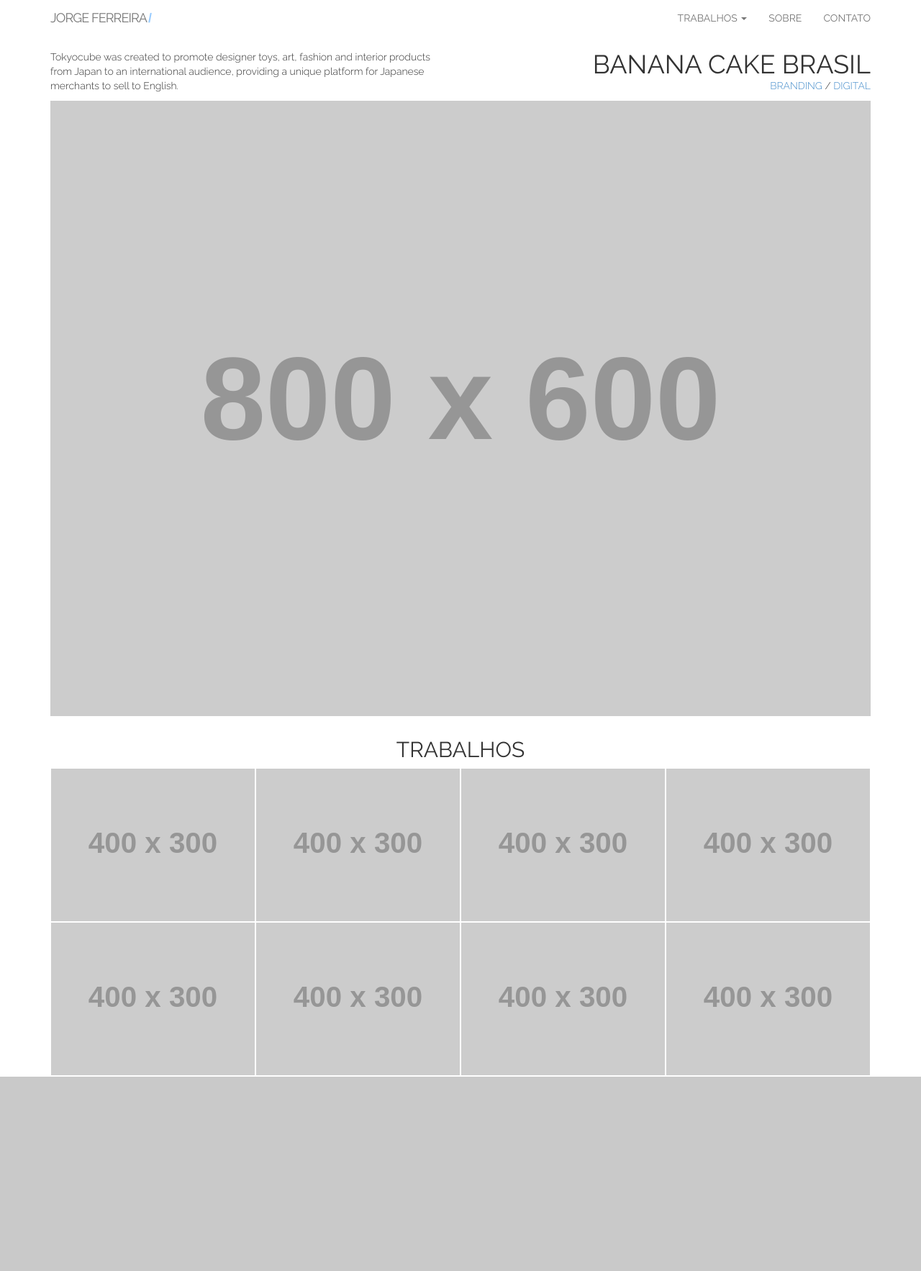
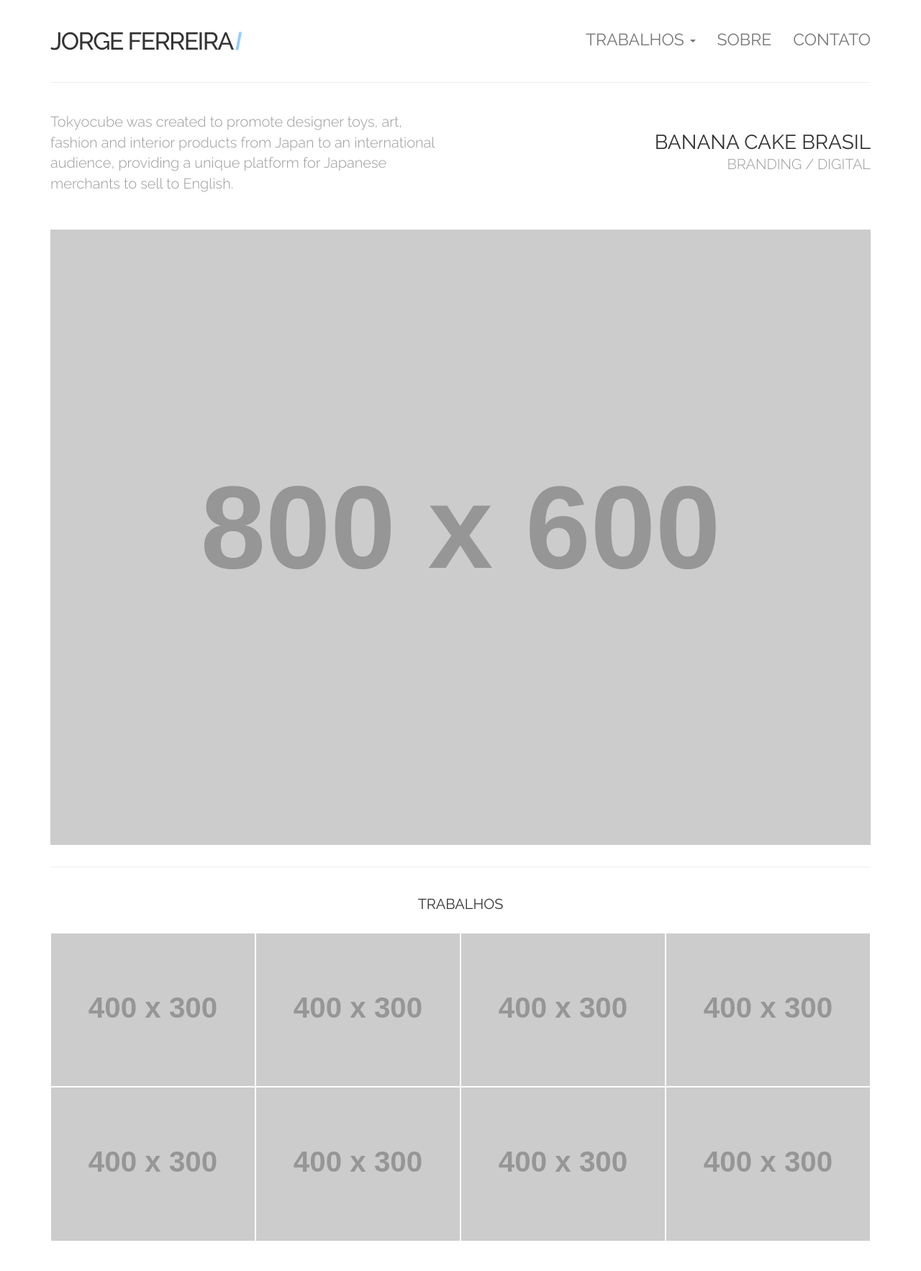
Before and after one commit to rdourado/jorgeferreira.me, a PHP site: page / in a window 1280 px wide. Shown: the whole page at 72% size. Before the commit the page ends 1496 px from the top, so only its background shows below. Run offline with PHP 8.4, Linux system fonts and the light colour scheme; grey boxes labelled with a size stand in for pictures from a placeholder-image service; some libraries are stand-ins or nearby versions.

Commit message:
CSS complete.

```diff
--- a/static/css/styles.css
+++ b/static/css/styles.css
@@ -3032,34 +3032,68 @@ td.visible-print {
   th.hidden-print,
   td.hidden-print {
     display: none !important; } }
+body {
+  padding-bottom: 40px; }
+
 #about {
   background: #333333;
+  color: white;
+  font-family: "Raleway", sans-serif;
+  font-weight: 300; }
+  #about a {
     color: white; }
 
-.about {
+.navbar-nav a {
+  background: none !important;
   font-family: "Raleway", sans-serif;
-  font-size: 1.42857em;
-  font-weight: 300; }
-
-.navbar {
+  text-transform: uppercase; }
+
+.navbar-header {
+  height: auto;
+  margin-left: 15px;
+  margin-right: 15px; }
+
+.navbar-default {
   background: none;
-  border: 0 none; }
-
-.logo {
+  border: 0 none;
+  margin-bottom: -15px; }
+  .navbar-default .navbar-brand {
+    color: #333333;
     font-family: "Raleway", sans-serif;
-  font-weight: 400;
+    font-weight: 500;
+    height: auto;
     letter-spacing: -0.05em;
-  text-transform: uppercase; }
-  .logo:after {
+    line-height: 1em;
+    padding-bottom: 20px;
+    padding-left: 0;
+    padding-top: 20px;
+    text-transform: uppercase;
+    white-space: nowrap; }
+    .navbar-default .navbar-brand:after {
       color: #99ccff;
       content: "/";
       font-family: "Helvetica", sans-serif;
       font-weight: bold;
       margin-left: 0.1em; }
-
-.nav a {
-  font-family: "Raleway", sans-serif;
-  text-transform: uppercase; }
+  .navbar-default .navbar-toggle {
+    background: none !important;
+    border: 0 none;
+    border-radius: 0;
+    margin-bottom: 20px -3;
+    margin-right: 0;
+    margin-top: 23px;
+    padding: 0; }
+    .navbar-default .navbar-toggle .icon-bar {
+      background: #333333;
+      border-radius: 0;
+      height: 6px;
+      width: 30px; }
+  .navbar-default .navbar-collapse {
+    border-top: 0 none; }
+
+.dropdown-menu {
+  margin-right: 11px;
+  white-space: nowrap; }
 
 .heading {
   font-family: "Raleway", sans-serif;
@@ -3067,6 +3101,10 @@ td.visible-print {
   text-align: center;
   text-transform: uppercase; }
 
+.job-header {
+  margin-bottom: 1.5em;
+  margin-top: 1.5em; }
+
 .p-name,
 .p-category {
   font-family: "Raleway", sans-serif;
@@ -3074,14 +3112,20 @@ td.visible-print {
   text-transform: uppercase; }
 
 .p-name {
+  color: #333333;
   font-weight: 400; }
 
 .p-category {
+  color: #999999;
   font-weight: 300; }
+  .p-category a {
+    color: #999999; }
 
 .p-summary {
+  color: #999999;
   font-family: "Raleway", sans-serif;
-  font-weight: 300; }
+  font-weight: 300;
+  padding-bottom: 1em; }
 
 .e-content img {
   width: 100%; }
@@ -3115,8 +3159,133 @@ td.visible-print {
       float: left;
       width: 25%; } }
 
+.popover {
+  background: white;
+  border: 1px solid #eeeeee;
+  border-radius: 0;
+  margin-top: 50% !important;
+  padding: 1em 0.8em 0.8em;
+  pointer-events: none;
+  text-align: right;
+  text-transform: uppercase; }
+  .popover .arrow {
+    display: none; }
+
+.popover-title,
+.popover-content {
+  font-family: "Raleway", sans-serif; }
+
+.popover-title {
+  background: none;
+  border: 0 none;
+  padding: 0 0 2px; }
+
+.popover-content {
+  padding: 2px 0 0; }
+
+@media (max-width: 479px) {
+  #about {
+    font-size: 1.02857em;
+    padding: 2em 0; }
+
+  .about {
+    padding-bottom: 1em; }
+
+  .navbar-default .navbar-brand {
+    font-size: 1.48571em; }
+  .navbar-default .navbar-toggle .icon-bar {
+    height: 4px;
+    width: 26px; }
+    .navbar-default .navbar-toggle .icon-bar + .icon-bar {
+      margin-top: 3px; }
+
+  .heading {
+    font-size: 1.6em; }
+
+  .p-name {
+    font-size: 1.6em; }
+
+  .p-category {
+    font-size: 1.14286em; }
+
+  .p-summary {
+    font-size: 1.14286em; }
+
+  .popover {
+    font-size: 0.71429em;
+    margin-left: 0 !important;
+    margin-top: 0 !important; } }
+@media (min-width: 480px) {
+  #about {
+    font-size: 1.28571em;
+    padding: 2em 0; }
+
+  .about {
+    padding-bottom: 1em; }
+
+  .navbar-default .navbar-brand {
+    font-size: 2.42857em; }
+
+  .heading {
+    font-size: 2em; }
+
+  .p-name {
+    font-size: 2em; }
+
+  .p-category {
+    font-size: 1.42857em; }
+
+  .p-summary {
+    font-size: 1.42857em; }
+
+  .popover {
+    margin-left: 10px !important;
+    white-space: nowrap; }
+
+  .popover-title {
+    font-size: 1.28571em; }
+
+  .popover-content {
+    font-size: 1em; } }
 @media (min-width: 768px) {
+  .about {
+    padding-bottom: 0; }
+
+  .navbar-nav,
+  .navbar-default {
+    padding-top: 20px; }
+
+  .navbar-nav > li > a {
+    padding-bottom: 5px;
+    padding-top: 5px; }
+
+  .job-header,
+  .p-summary {
+    margin: 20px 0; }
+
+  .p-name {
+    padding-top: 1em; }
+
   .p-name,
   .p-category,
   .dropdown-menu {
-    text-align: right; } }
+    text-align: right; }
+
+  .heading {
+    font-size: 1.42857em;
+    margin-bottom: 1.5em; }
+
+  .popover {
+    margin-left: 20px !important; } }
+@media (min-width: 992px) {
+  #about {
+    font-size: 1.42857em; }
+
+  .navbar-nav {
+    font-size: 1.64286em; }
+    .navbar-nav .dropdown-menu {
+      font-size: 0.86957em;
+      padding-bottom: 15px;
+      padding-top: 15px; }
+      .navbar-nav .dropdown-menu a {
+        color: #999999; } }
--- a/static/index.html
+++ b/static/index.html
@@ -31,7 +31,7 @@
             </p>
           </div>
           <div class="col-xs-4 col-xs-pull-8 col-sm-3 col-sm-pull-9 col-md-3 col-md-pull-8 col-lg-2 col-lg-pull-7">
-            [IMG]
+            <img alt="" class="avatar img-responsive" src="http://dummyimage.com/300x300/000/fff">
           </div>
         </div>
       </div>
@@ -46,41 +46,30 @@
               <span class="icon-bar"></span>
               <span class="icon-bar"></span>
             </button>
-            <a class="logo navbar-brand" href="#">Jorge Ferreira</a>
+            <a class="navbar-brand" href="#">Jorge Ferreira</a>
           </div>
           <div class="collapse navbar-collapse" id="menu">
             <ul class="nav navbar-nav navbar-right">
               <li class="dropdown">
-                <a class="dropdown-toggle" data-toggle="dropdown" href="#">
-                  Trabalhos
-                  <b class="caret"></b>
-                  <ul class="dropdown-menu">
-                    <li>
-                      <a href="#">Trabalho 1</a>
-                    </li>
-                    <li>
-                      <a href="#">Trabalho 2</a>
-                    </li>
-                    <li>
-                      <a href="#">Trabalho 3</a>
-                    </li>
-                  </ul>
-                </a>
+                <a class="dropdown-toggle" data-toggle="dropdown" href="#">Trabalhos
+                <b class="caret"></b></a>
+                <ul class="dropdown-menu">
+                  <li><a href="#">Marca</a></li>
+                  <li><a href="#">Web</a></li>
+                  <li><a href="#">Impresso</a></li>
+                </ul>
               </li>
-              <li>
-                <a data-target="#about" data-toggle="collapse" href="#">Sobre</a>
-              </li>
-              <li>
-                <a data-target="#about" data-toggle="collapse" href="#">Contato</a>
-              </li>
+              <li><a data-target="#about" data-toggle="collapse" href="#">Sobre</a></li>
+              <li><a data-target="#about" data-toggle="collapse" href="#">Contato</a></li>
             </ul>
           </div>
         </nav>
       </div>
+      <hr>
       <article class="h-entry row">
-        <header class="col-xs-12 col-sm-6 col-sm-push-6 col-md-5 col-md-push-7 col-lg-5 col-lg-push-7">
-          <h1 class="p-name job-title">Banana Cake Brasil</h1>
-          <p class="p-category job-cats">
+        <header class="job-header col-xs-12 col-sm-6 col-sm-push-6 col-md-5 col-md-push-7 col-lg-5 col-lg-push-7">
+          <h1 class="p-name">Banana Cake Brasil</h1>
+          <p class="p-category">
             <a href="#">Branding</a>
             /
             <a href="#">Digital</a>
@@ -95,6 +84,7 @@
           </p>
         </div>
       </article>
+      <hr>
       <div class="row">
         <div class="col-xs-12">
           <h2 class="heading">Trabalhos</h2>
--- a/static/js/scripts.js
+++ b/static/js/scripts.js
@@ -15,6 +15,6 @@ codekit-prepend "bootstrap/transition.js"
 (function($) {
 	$("a[data-toggle='popover']").popover({
 		trigger: 'hover',
-		placement: 'left'
+		placement: 'top'
 	});
 })(jQuery);
--- a/static/sass/styles.sass
+++ b/static/sass/styles.sass
@@ -1,48 +1,92 @@
 @import "config"
+
+body
+	padding-bottom: 40px
 
 #about
 	background: #333
 	color: #fff
-.about
 	font-family: $font
-	font-size: (20em/14)
 	font-weight: 300
+	a
+		color: #fff
 
-.navbar
+.navbar-nav a
+	background: none !important
+	font-family: $font
+	text-transform: uppercase
+.navbar-header
+	height: auto
+	margin-left: 15px
+	margin-right: 15px
+.navbar-default
 	background: none
 	border: 0 none
-.logo
-	font-family: $font
-	font-weight: 400
-	letter-spacing: -.05em
-	text-transform: uppercase
-	&:after
-		color: #9cf
-		content: "/"
-		font-family: "Helvetica", sans-serif
-		font-weight: bold
-		margin-left: .1em
-.nav a
-	font-family: $font
-	text-transform: uppercase
+	margin-bottom: -15px
+	.navbar-brand
+		color: $gray-dark
+		font-family: $font
+		font-weight: 500
+		height: auto
+		letter-spacing: -.05em
+		line-height: 1em
+		padding-bottom: 20px
+		padding-left: 0
+		padding-top: 20px
+		text-transform: uppercase
+		white-space: nowrap
+		&:after
+			color: #9cf
+			content: "/"
+			font-family: "Helvetica", sans-serif
+			font-weight: bold
+			margin-left: .1em
+	.navbar-toggle
+		background: none !important
+		border: 0 none
+		border-radius: 0
+		margin-bottom: (20px-3)
+		margin-right: 0
+		margin-top: (20px+3)
+		padding: 0
+		.icon-bar
+			background: $gray-dark
+			border-radius: 0
+			height: 6px
+			width: 30px
+	.navbar-collapse
+		border-top: 0 none
+.dropdown-menu
+	margin-right: 11px
+	white-space: nowrap
 
 .heading
 	font-family: $font
 	font-weight: 400
 	text-align: center
 	text-transform: uppercase
+
+.job-header
+	margin-bottom: 1.5em
+	margin-top: 1.5em
 .p-name,
 .p-category
 	font-family: $font
 	margin: 0
 	text-transform: uppercase
 .p-name
+	color: $gray-dark
 	font-weight: 400
 .p-category
+	color: $gray-light
 	font-weight: 300
+	a
+		color: $gray-light
 .p-summary
+	color: $gray-light
 	font-family: $font
 	font-weight: 300
+	padding-bottom: 1em
 .e-content img
 	width: 100%
 
@@ -55,14 +99,115 @@
 	@include make-sm-column((12/3), 2px)
 	@include make-md-column((12/4), 2px)
 
+.popover
+	background: #fff
+	border: 1px solid $gray-lighter
+	border-radius: 0
+	margin-top: 50% !important
+	padding: 1em .8em .8em
+	pointer-events: none
+	text-align: right
+	text-transform: uppercase
+	.arrow
+		display: none
+.popover-title,
+.popover-content
+	font-family: $font
+.popover-title
+	background: none
+	border: 0 none
+	padding: 0 0 2px
+.popover-content
+	padding: 2px 0 0
+
+@media (max-width: ($screen-xs-min - 1))
+	#about
+		font-size: (18em/14*.8)
+		padding: 2em 0
+	.about
+		padding-bottom: 1em
+	.navbar-default
+		.navbar-brand
+			font-size: (26em/14*.8)
+		.navbar-toggle
+			.icon-bar
+				height: 4px
+				width: 26px
+				+ .icon-bar
+					margin-top: 3px
+	.heading
+		font-size: (28em/14*.8)
+	.p-name
+		font-size: (28em/14*.8)
+	.p-category
+		font-size: (20em/14*.8)
+	.p-summary
+		font-size: (20em/14*.8)
+	.popover
+		font-size: (10em / 14)
+		margin-left: 0 !important
+		margin-top: 0 !important
+
 @media (min-width: $screen-xs-min)
+	#about
+		font-size: (18em/14)
+		padding: 2em 0
+	.about
+		padding-bottom: 1em
+	.navbar-default
+		.navbar-brand
+			font-size: (34em/14)
+	.heading
+		font-size: (28em/14)
+	.p-name
+		font-size: (28em/14)
+	.p-category
+		font-size: (20em/14)
+	.p-summary
+		font-size: (20em/14)
+	.popover
+		margin-left: 10px !important
+		white-space: nowrap
+	.popover-title
+		font-size: (18em / 14)
+	.popover-content
+		font-size: (14em / 14)
 
 @media (min-width: $screen-sm-min)
+	.about
+		padding-bottom: 0
+	.navbar-nav,
+	.navbar-default
+		padding-top: 20px
+	.navbar-nav
+		> li > a
+			padding-bottom: 5px
+			padding-top: 5px
+	.job-header,
+	.p-summary
+		margin: 20px 0
+	.p-name
+		padding-top: 1em
 	.p-name,
 	.p-category,
 	.dropdown-menu
 		text-align: right
+	.heading
+		font-size: (20em/14)
+		margin-bottom: 1.5em
+	.popover
+		margin-left: 20px !important
 
 @media (min-width: $screen-md-min)
+	#about
+		font-size: (20em/14)
+	.navbar-nav
+		font-size: (23em/14)
+		.dropdown-menu
+			font-size: (20em/23)
+			padding-bottom: 15px
+			padding-top: 15px
+			a
+				color: $gray-light
 
 @media (min-width: $screen-lg-min)
```
Also changed, not shown: static/js/scripts.min.js, 1 other file. Lines whose indentation alone changed are shown as unchanged.
